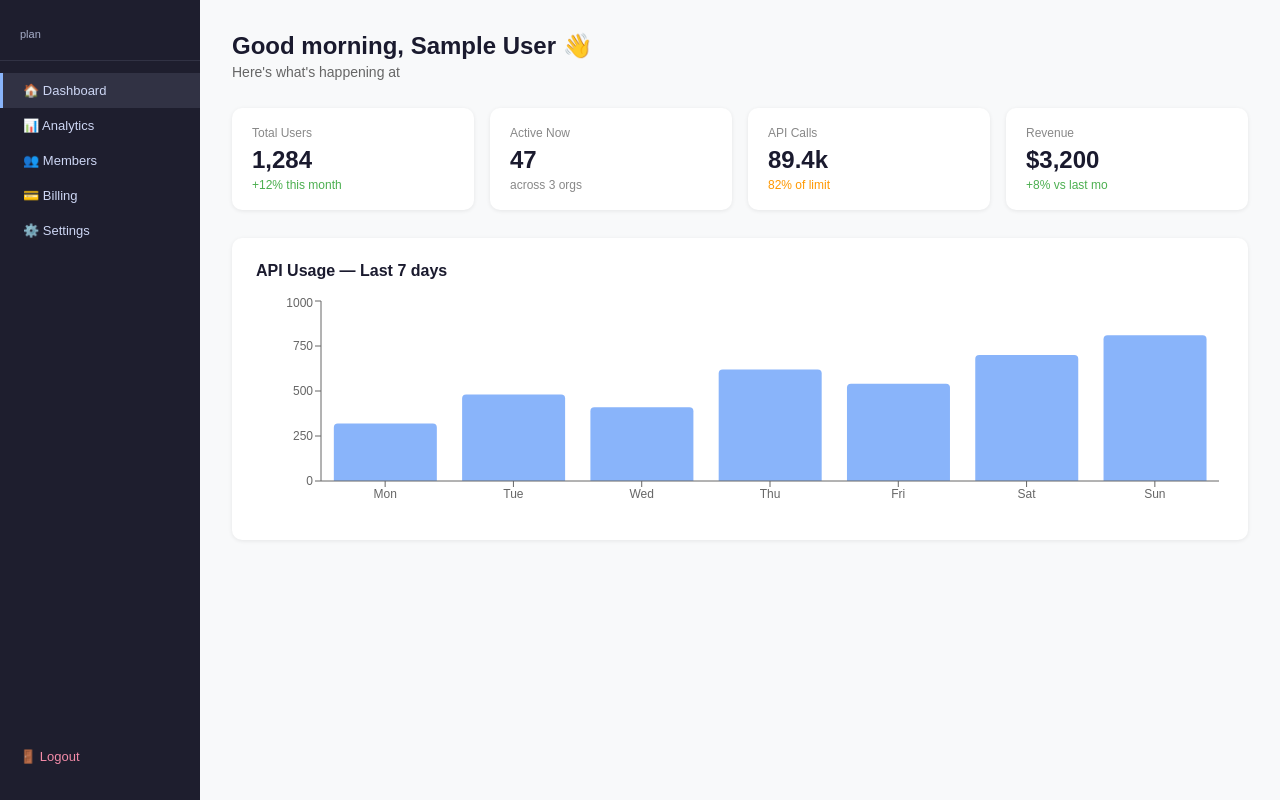
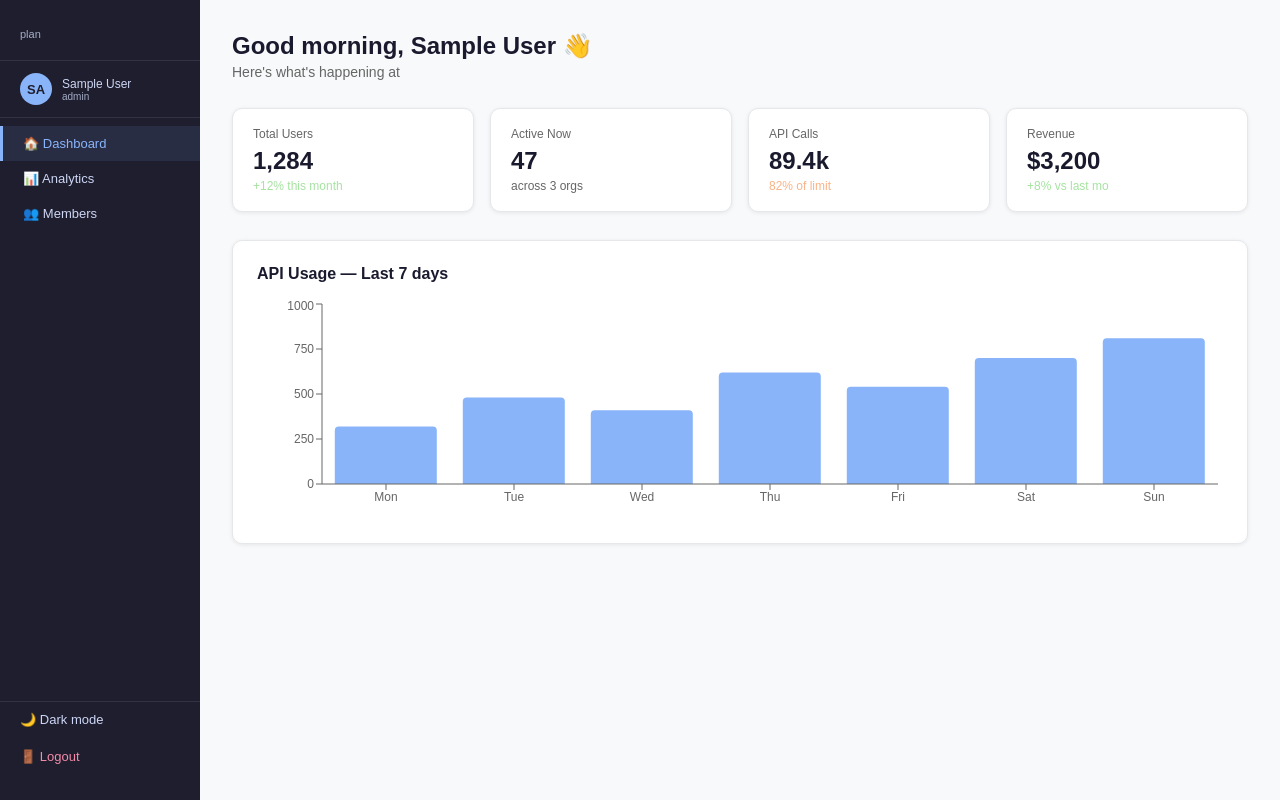
Before and after one commit to tanishkavedi/multi-tenant-dashboard, a React (Create React App) app in the folder client/: page /dashboard in a window 1280 px wide. Built offline with nearby package versions, Linux system fonts and the light colour scheme; sample sign-in values are in the browser's storage.

Commit message:
refactor dashboard with shared sidebar and theming

```diff
--- a/client/src/pages/Dashboard.jsx
+++ b/client/src/pages/Dashboard.jsx
@@ -1,5 +1,6 @@
-import { useNavigate , useLocation } from 'react-router-dom'
+import { useLocation } from 'react-router-dom'
 import { BarChart, Bar, XAxis, YAxis, Tooltip, ResponsiveContainer } from 'recharts'
+import Sidebar from '../components/Sidebar'
 
 const chartData = [
   { day: 'Mon', calls: 320 },
@@ -12,77 +13,28 @@ const chartData = [
 ]
 
 export default function Dashboard() {
-  const navigate = useNavigate()
   const location = useLocation()
+  const user = JSON.parse(localStorage.getItem('user'))
+  const org = JSON.parse(localStorage.getItem('org'))
+
   const searchParams = new URLSearchParams(location.search)
   const unauthorized = searchParams.get('error') === 'unauthorized'
 
-  const user = JSON.parse(localStorage.getItem('user'))
-  const org = JSON.parse(localStorage.getItem('org'))
+  return (
+    <div style={{ display: 'flex', minHeight: '100vh' }}>
+      <Sidebar />
 
-  const handleLogout = () => {
-    localStorage.clear()
-    navigate('/login')
-  }
+      <div style={{ flex: 1, background: 'var(--bg-main)', padding: 32 }}>
 
-  return (
-    <div style={{ display: 'flex', minHeight: '100vh', fontFamily: 'sans-serif' }}>
-
-
-      {/* ── SIDEBAR ── */}
-      <div style={{
-        width: 200, background: '#1e1e2e', color: '#cdd6f4',
-        display: 'flex', flexDirection: 'column', padding: '24px 0'
-      }}>
-        <div style={{ padding: '0 20px 20px', borderBottom: '1px solid #313244' }}>
-          <div style={{ fontWeight: 600, fontSize: 15 }}>{org?.name}</div>
-          <div style={{ fontSize: 11, color: '#a6adc8', marginTop: 4 }}>
-            {org?.plan} plan
-          </div>
-        </div>
-
-        <nav style={{ flex: 1, marginTop: 12 }}>
-          {[
-            { label: '🏠  Dashboard', path: '/dashboard'},
-            { label: '📊  Analytics', path: '/analytics'},
-            { label: '👥  Members', path: '/members' },
-            { label: '💳  Billing', path: '/billing' },
-            { label: '⚙️  Settings', path: '/settings' },
-          ].map(item => (
-            <div
-              key={item.path}
-              onClick={() => navigate(item.path)}
-              style={{
-                padding: '10px 20px', cursor: 'pointer', fontSize: 13,
-                background: location.pathname === item.path ? '#313244' : 'transparent',
-                borderLeft: location.pathname === item.path ? '3px solid #89b4fa' : '3px solid transparent',
-              }}
-            >
-              {item.label}
-            </div>
-          ))}
-        </nav>
-
-        <div
-          onClick={handleLogout}
-          style={{ padding: '12px 20px', cursor: 'pointer', fontSize: 13, color: '#f38ba8' }}
-        >
-          🚪  Logout
-        </div>
-      </div>
-
-      {/* ── MAIN CONTENT ── */}
-      <div style={{ flex: 1, background: '#f8f9fa', padding: 32 }}>
-
-        {/* Header */}
         <div style={{ marginBottom: 28 }}>
-          <h2 style={{ margin: 0 }}>Good morning, {user?.name} 👋</h2>
-          <p style={{ margin: '4px 0 0', color: '#666', fontSize: 14 }}>
+          <h2 style={{ margin: 0, color: 'var(--text-primary)' }}>
+            Good morning, {user?.name} 👋
+          </h2>
+          <p style={{ margin: '4px 0 0', color: 'var(--text-secondary)', fontSize: 14 }}>
             Here's what's happening at {org?.name}
           </p>
         </div>
 
-        {/* Unauthorized message — only shows when redirected from a blocked page */}
         {unauthorized && (
           <div style={{
             background: '#fee2e2', border: '1px solid #fca5a5',
@@ -94,36 +46,53 @@ export default function Dashboard() {
         )}
 
         {/* Metric cards */}
-        <div style={{ display: 'grid', gridTemplateColumns: 'repeat(4, 1fr)', gap: 16, marginBottom: 28 }}>
+        <div style={{
+          display: 'grid', gridTemplateColumns: 'repeat(4, 1fr)',
+          gap: 16, marginBottom: 28
+        }}>
           {[
-            { label: 'Total Users', value: '1,284', change: '+12% this month', color: '#4caf50' },
-            { label: 'Active Now',  value: '47',    change: 'across 3 orgs',   color: '#888'    },
-            { label: 'API Calls',   value: '89.4k', change: '82% of limit',    color: '#ff9800' },
-            { label: 'Revenue',     value: '$3,200',change: '+8% vs last mo',  color: '#4caf50' },
+            { label: 'Total Users', value: '1,284', change: '+12% this month', color: 'var(--success)' },
+            { label: 'Active Now', value: '47',  change: 'across 3 orgs',  color: 'var(--text-secondary)' },
+            { label: 'API Calls',  value: '89.4k', change: '82% of limit', color: 'var(--warning)' },
+            { label: 'Revenue', value: '$3,200',change: '+8% vs last mo', color: 'var(--success)' },
           ].map(card => (
             <div key={card.label} style={{
-              background: '#fff', borderRadius: 10, padding: '18px 20px',
-              boxShadow: '0 1px 4px rgba(0,0,0,0.08)'
+              background: 'var(--bg-card)', borderRadius: 10, padding: '18px 20px',
+              boxShadow: '0 1px 4px rgba(0,0,0,0.08)', border: '1px solid var(--border)'
             }}>
-              <div style={{ fontSize: 12, color: '#888', marginBottom: 6 }}>{card.label}</div>
-              <div style={{ fontSize: 24, fontWeight: 600 }}>{card.value}</div>
-              <div style={{ fontSize: 12, color: card.color, marginTop: 4 }}>{card.change}</div>
+              <div style={{ fontSize: 12, color: 'var(--text-secondary)', marginBottom: 6 }}>
+                {card.label}
+              </div>
+              <div style={{ fontSize: 24, fontWeight: 600, color: 'var(--text-primary)' }}>
+                {card.value}
+              </div>
+              <div style={{ fontSize: 12, color: card.color, marginTop: 4 }}>
+                {card.change}
+              </div>
             </div>
           ))}
         </div>
 
         {/* Chart */}
         <div style={{
-          background: '#fff', borderRadius: 10, padding: 24,
-          boxShadow: '0 1px 4px rgba(0,0,0,0.08)'
+          background: 'var(--bg-card)', borderRadius: 10, padding: 24,
+          boxShadow: '0 1px 4px rgba(0,0,0,0.08)', border: '1px solid var(--border)'
         }}>
-          <div style={{ fontWeight: 600, marginBottom: 16 }}>API Usage — Last 7 days</div>
+          <div style={{ fontWeight: 600, marginBottom: 16, color: 'var(--text-primary)' }}>
+            API Usage — Last 7 days
+          </div>
           <ResponsiveContainer width="100%" height={220}>
             <BarChart data={chartData}>
-              <XAxis dataKey="day" tick={{ fontSize: 12 }} />
-              <YAxis tick={{ fontSize: 12 }} />
-              <Tooltip />
-              <Bar dataKey="calls" fill="#89b4fa" radius={[4, 4, 0, 0]} />
+              <XAxis dataKey="day" tick={{ fontSize: 12, fill: 'var(--text-secondary)' }} />
+              <YAxis tick={{ fontSize: 12, fill: 'var(--text-secondary)' }} />
+              <Tooltip
+                contentStyle={{
+                  background: 'var(--bg-card)',
+                  border: '1px solid var(--border)',
+                  color: 'var(--text-primary)'
+                }}
+              />
+              <Bar dataKey="calls" fill="var(--accent)" radius={[4, 4, 0, 0]} />
             </BarChart>
           </ResponsiveContainer>
         </div>
```
